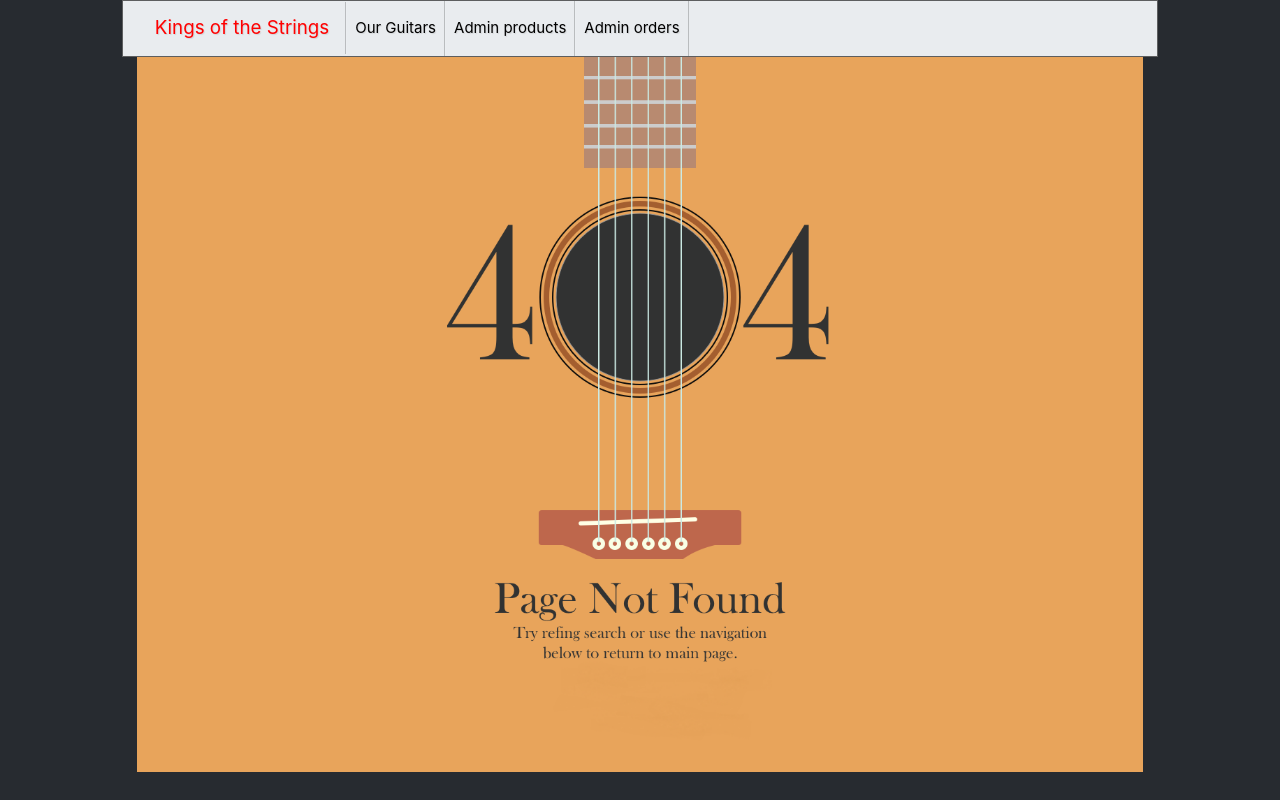
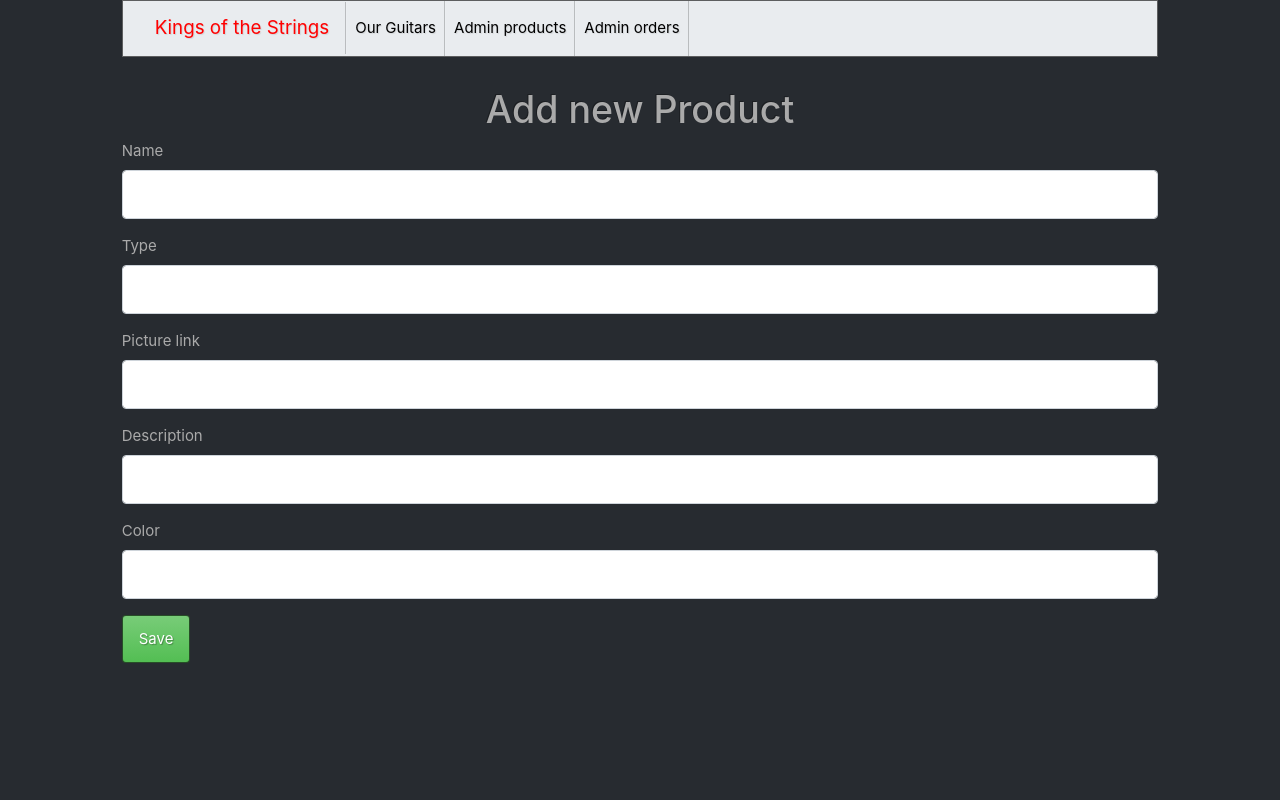
Before and after one commit to xilvia/webshop-fallback, an Angular app: page /add/product in a window 1280 px wide. Built offline with nearby package versions, Linux system fonts and the light colour scheme.

Commit message:
Admin/ Product  page works (routing fixed)

```diff
--- a/src/app/app-routing.module.ts
+++ b/src/app/app-routing.module.ts
@@ -9,6 +9,7 @@ import { ProductAdminComponent } from './page/product-admin/product-admin.compon
 import { EditProductAdminComponent } from './page/edit-product-admin/edit-product-admin.component';
 import { EditOrderAdminComponent } from './page/edit-order-admin/edit-order-admin.component';
 import { AddOrderAdminComponent } from './page/add-order-admin/add-order-admin.component';
+import { AddProductAdminComponent } from './page/add-product-admin/add-product-admin.component';
 
 
 const routes: Routes = [
@@ -21,6 +22,7 @@ const routes: Routes = [
   { path: 'admin/orders', component: OrderAdminComponent },
   { path: 'admin/orders/:id', component: EditOrderAdminComponent },
   { path: 'add/order', component: AddOrderAdminComponent },
+  { path: 'add/product', component: AddProductAdminComponent },
   { path: '**', component: BadurlComponent }
 
 ];
--- a/src/app/page/add-product-admin/add-product-admin.component.css
+++ b/src/app/page/add-product-admin/add-product-admin.component.css
@@ -0,0 +1,3 @@
+h1 {
+  padding-top: 30px;
+}
--- a/src/app/page/add-product-admin/add-product-admin.component.html
+++ b/src/app/page/add-product-admin/add-product-admin.component.html
@@ -1,21 +1,21 @@
-<h1 class="text-center text-primary">Add new Product</h1>
+<h1 class="text-center">Add new Product</h1>
 
-<form class="text-primary"  (submit)="onAdd($event)" action="">
+<form (submit)="onAdd($event)" action="">
   <div class="form-group">
-    <label for="firstname">name</label>
-    <input [(ngModel)]= "product.name" class=" text-dark  text-dark font-weight-bold form-control"
+    <label for="firstname">Name</label>
+    <input [(ngModel)]= "product.name" class="font-weight-bold form-control"
            name="name"
            type="text">
   </div>
   <div class="form-group">
     <label for="type">Type</label>
-    <input [(ngModel)]= "product.type" class=" text-dark font-weight-bold form-control"
+    <input [(ngModel)]= "product.type" class="font-weight-bold form-control"
            name="type"
            type="text">
   </div>
   <div class="form-group">
-      <label for="age">Picture</label>
-      <input [(ngModel)]="product.picture" class=" text-dark font-weight-bold form-control"
+      <label for="age">Picture link</label>
+      <input [(ngModel)]="product.picture" class="ont-weight-bold form-control"
       name="picture"
       type="text">
     </div>
@@ -31,5 +31,5 @@
         name="color"
         type="text">
     </div>
-    <button class=" btn btn-primary">Küldés</button>
+    <button class=" btn btn-success">Save</button>
 </form>
--- a/src/app/page/edit-order-admin/edit-order-admin.component.css
+++ b/src/app/page/edit-order-admin/edit-order-admin.component.css
@@ -0,0 +1,3 @@
+h1 {
+  padding-top: 30px;
+}
--- a/src/app/page/edit-product-admin/edit-product-admin.component.css
+++ b/src/app/page/edit-product-admin/edit-product-admin.component.css
@@ -0,0 +1,3 @@
+h1 {
+  padding-top: 30px;
+}
--- a/src/app/page/order-admin/order-admin.component.css
+++ b/src/app/page/order-admin/order-admin.component.css
@@ -0,0 +1,3 @@
+h1 {
+  padding-top: 30px;
+}
--- a/src/app/page/product-admin/product-admin.component.css
+++ b/src/app/page/product-admin/product-admin.component.css
@@ -0,0 +1,3 @@
+h1 {
+  padding-top: 30px;
+}
--- a/src/app/page/product-admin/product-admin.component.html
+++ b/src/app/page/product-admin/product-admin.component.html
@@ -1,42 +1,45 @@
-<div class="container-fluid">
+<div class="container">
   <div class="row">
-        <div class="col-12" >
+    <div class="col-12">
       <h1 class="text-center">{{ title }}</h1>
     </div>
     <div class="form-group col-12">
       <label for="">Search</label>
-                <input type="text" [(ngModel)]="filterPhrase" class="form-control" placeholder="Search..." aria-describedby="helpId">
+      <input type="text" [(ngModel)]="filterPhrase" class="form-control" placeholder="Search..."
+        aria-describedby="helpId">
+    </div>
 
-              </div>
-              <div class="col-12"><button class="btn btn-success btn-block" routerLink ="/add/product">Add</button></div>
-      </div>
+    <div class="col-12"><button class="btn btn-success btn-block" routerLink="/add/product">Add</button></div>
+
     <div class="row">
-               <div class="col-12">
-                    <table class="table table-striped ">
+      <div class="col-6">
+        <table class="table table-striped">
           <thead>
             <tr>
-                                    <th (click) = "onOrder('id')" >#</th>
-                                    <th (click) = "onOrder('name')">NAME</th>
-                                    <th (click) = "onOrder('type')">TYPE</th>
-                                    <th>PICTURE</th>
+              <th (click)="onOrder('id')">#</th>
+              <th (click)="onOrder('name')">NAME</th>
+              <th (click)="onOrder('type')">TYPE</th>
+              <th>PICTURE LINK</th>
               <th>DESCRIPTION</th>
-                                    <th (click) = "onOrder('color')">COLOR</th>
+              <th (click)="onOrder('color')">COLOR</th>
             </tr>
           </thead>
           <tbody>
-                                <tr *ngFor="let product of list$ | async | adminFilter:filterPhrase:counter | deleteFilter:removedId | adminSorter:orderDirection:key"> <!--MIért kell az adminFilterre a counter?-->
+            <tr
+              *ngFor="let product of list$ | async | adminFilter:filterPhrase:counter | deleteFilter:removedId | adminSorter:orderDirection:key">
+              <!--MIért kell az adminFilterre a counter?-->
               <td>{{product.id}}</td>
               <td>{{product.name}}</td>
               <td>{{product.type}}</td>
               <td>{{product.picture}}</td>
               <td>{{product.description}}</td>
               <td>{{product.color}}</td>
-                                    <td><button routerLink= "/admin/products/{{product.id}}" class="btn btn-primary">edit</button></td>
-                                    <td><button  (click)="removeProduct(product.id)" class="btn btn-warning">delete</button></td>
+              <td><button routerLink="/admin/products/{{product.id}}" class="btn btn-primary">edit</button></td>
+              <td><button (click)="removeProduct(product.id)" class="btn btn-warning">delete</button></td>
             </tr>
           </tbody>
         </table>
       </div>
-
     </div>
   </div>
+</div>
--- a/src/app/page/product-details/product-details.component.css
+++ b/src/app/page/product-details/product-details.component.css
@@ -0,0 +1,3 @@
+h1 {
+  padding-top: 30px;
+}
```
Lines whose indentation alone changed are shown as unchanged.
